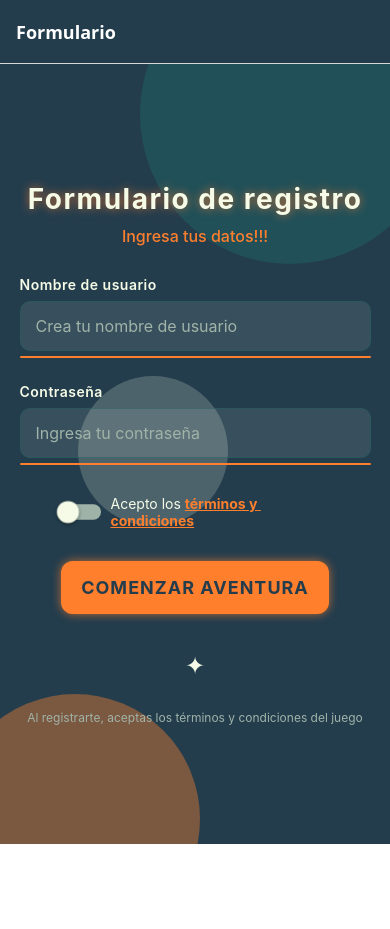
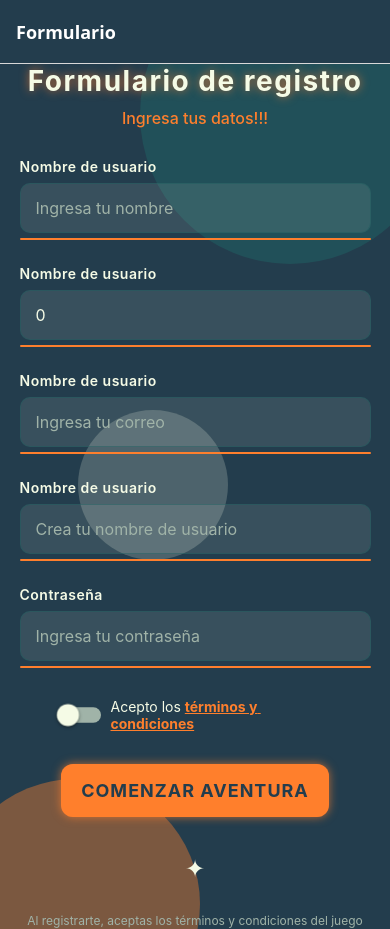
Before and after one commit to GersonTeranGT/movilesIIproyecto, a React Native app: screen /Formulario in a window 390 px wide. Before the commit the page ends 844 px from the top, so only its background shows below. Built offline with nearby package versions, Linux system fonts and the light colour scheme.

Commit message:
haciendo cambios al form

```diff
--- a/screens/FormScreen.tsx
+++ b/screens/FormScreen.tsx
@@ -5,6 +5,9 @@ import AlertPersonalizado from '../components/AlertPersonalizado'
 
 export default function FormScreen({ navigation }: any) {
 
+  const [nombre, setNombre] = useState("")
+  const [edad, setEdad] = useState(0)
+  const [correo, setCorreo] = useState("")
   const [username, setUsername] = useState("")
   const [password, setPassword] = useState("")
   const [acceptTerms, setAcceptTerms] = useState(false)
@@ -30,8 +33,10 @@ export default function FormScreen({ navigation }: any) {
       const { error } = await supabase
         .from('users')
         .insert({
+          nombre: nombre,
+          edad: edad,
+          correo: correo,
           username: username,
-          password: password
         });
 
       if (error) {
@@ -43,7 +48,7 @@ export default function FormScreen({ navigation }: any) {
           'success'
         );
 
-        // Navegar después de 2 segundos
+        //navegar despues de dos segundos
         setTimeout(() => {
           navigation.navigate("Login");
         }, 2000);
@@ -91,6 +96,39 @@ export default function FormScreen({ navigation }: any) {
 
       {/**contenedor de los inputs*/}
       <View style={styles.inputsContainer}>
+        <View style={styles.inputWrapper}>
+          <Text style={styles.inputLabel}>Nombre de usuario</Text>
+          <TextInput
+            style={styles.textInput}
+            placeholder='Ingresa tu nombre'
+            placeholderTextColor="#A0B3A8"
+            value={nombre}
+            onChangeText={(texto) => setNombre(texto)}
+          />
+          <View style={styles.inputUnderline} />
+        </View>
+        <View style={styles.inputWrapper}>
+          <Text style={styles.inputLabel}>Nombre de usuario</Text>
+          <TextInput
+            style={styles.textInput}
+            placeholder='Ingresa tu edad'
+            placeholderTextColor="#A0B3A8"
+            value={edad.toString()}
+            onChangeText={(texto) => setEdad(+texto)}
+          />
+          <View style={styles.inputUnderline} />
+        </View>
+        <View style={styles.inputWrapper}>
+          <Text style={styles.inputLabel}>Nombre de usuario</Text>
+          <TextInput
+            style={styles.textInput}
+            placeholder='Ingresa tu correo'
+            placeholderTextColor="#A0B3A8"
+            value={correo}
+            onChangeText={(texto) => setCorreo(texto)}
+          />
+          <View style={styles.inputUnderline} />
+        </View>
         <View style={styles.inputWrapper}>
           <Text style={styles.inputLabel}>Nombre de usuario</Text>
           <TextInput
```
Also changed, not shown: 1 other file (tests, documents, lock files or other folders).
